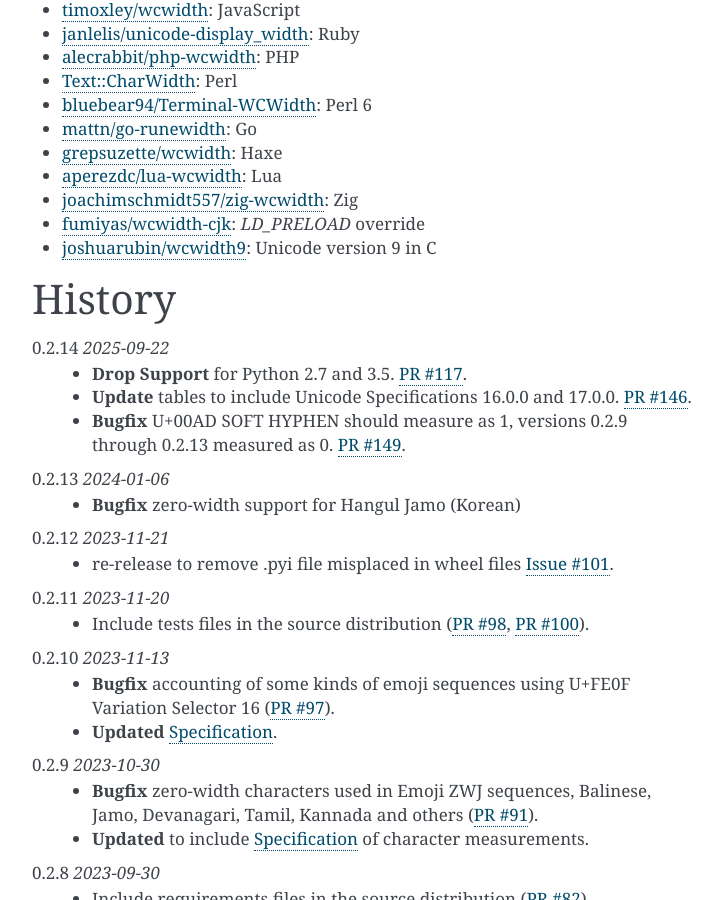
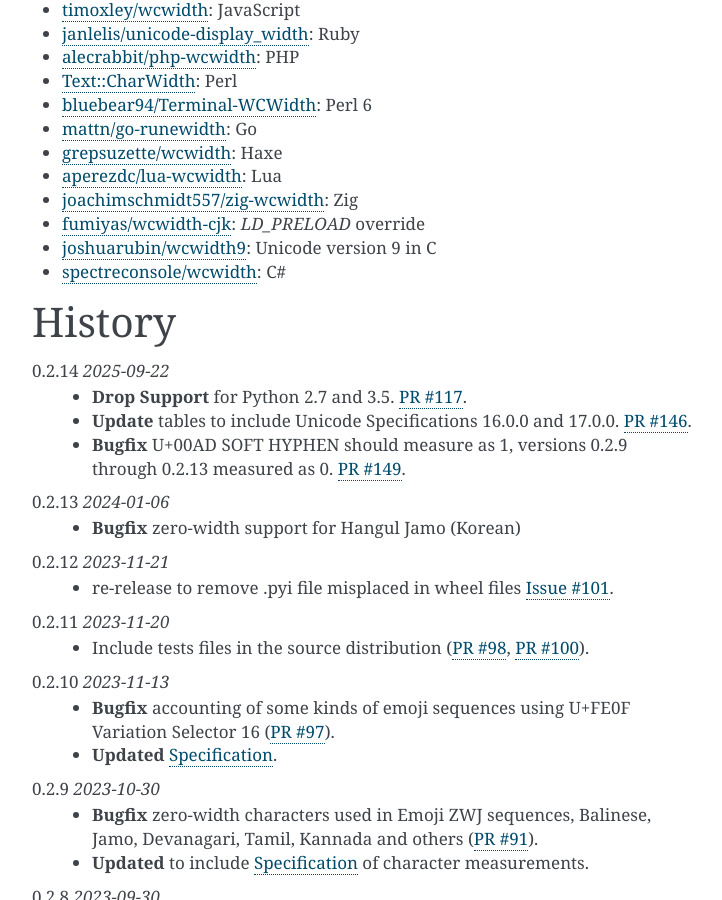
Before and after one commit to jquast/wcwidth, a Sphinx documentation site: the page built from docs/intro.rst, in a window 1280 px wide and 900 px high, scrolled down 4218 px. Shown: the whole window, without its empty margins (388-1110 px from the left). Built offline with Sphinx 7.4.7, drawn with Linux system fonts in a browser that asks for light colours.

Commit message:
Add link for spectreconsole/wcwidth in intro.rst

```diff
--- a/docs/intro.rst
+++ b/docs/intro.rst
@@ -212,6 +212,7 @@
 - `joachimschmidt557/zig-wcwidth`_: Zig
 - `fumiyas/wcwidth-cjk`_: `LD_PRELOAD` override
 - `joshuarubin/wcwidth9`_: Unicode version 9 in C
+- `spectreconsole/wcwidth`_: C#
 
 =======
 History
@@ -372,6 +373,7 @@
 .. _`joachimschmidt557/zig-wcwidth`: https://github.com/joachimschmidt557/zig-wcwidth
 .. _`fumiyas/wcwidth-cjk`: https://github.com/fumiyas/wcwidth-cjk
 .. _`joshuarubin/wcwidth9`: https://github.com/joshuarubin/wcwidth9
+.. _`spectreconsole/wcwidth`: https://github.com/spectreconsole/wcwidth
 .. _`python-cmd2/cmd2`: https://github.com/python-cmd2/cmd2
 .. _`stratis-storage/stratis-cli`: https://github.com/stratis-storage/stratis-cli
 .. _`ihabunek/toot`: https://github.com/ihabunek/toot
```
